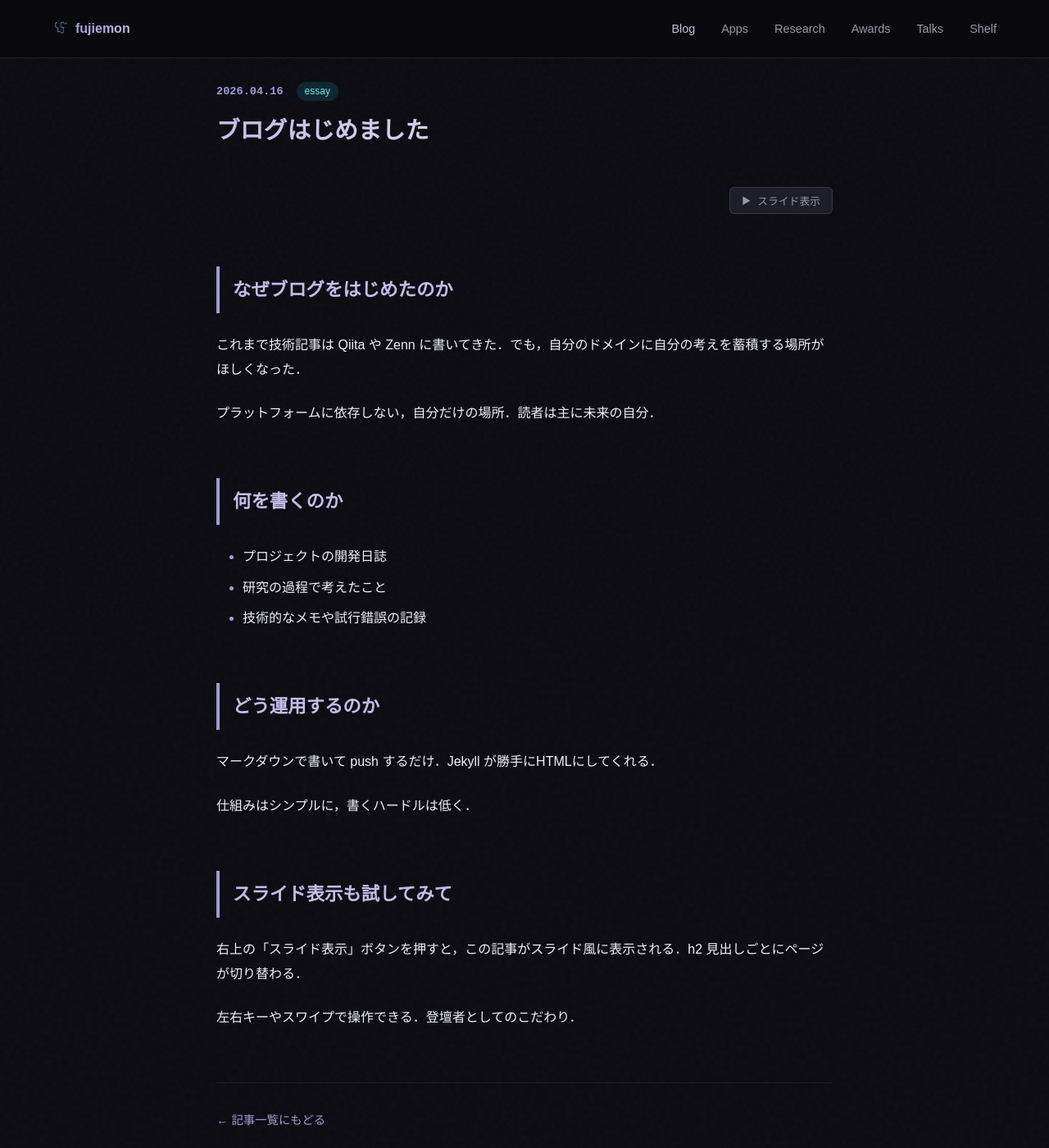
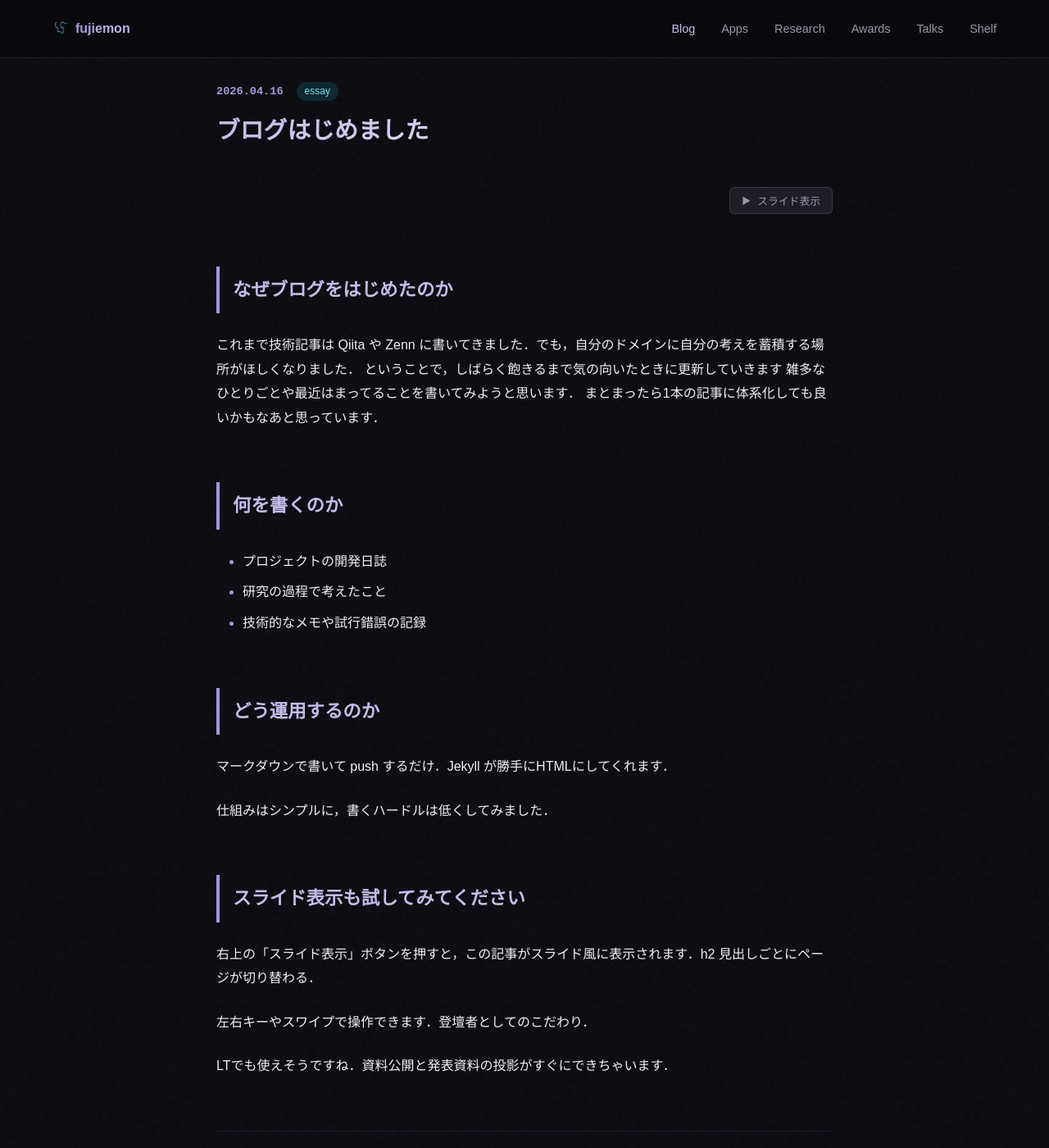
Before and after one commit to shotafujie/fujiemon, a Jekyll site: the page built from _posts/2026-04-16-hello.md, in a window 1280 px wide and 1400 px high. Shown: the whole window at 82% size. Built offline with Jekyll 4.4.1, drawn with Linux system fonts in a browser that asks for light colours; some web fonts are replaced.

Commit message:
AIにかかせた土台を書き直しました．

```diff
--- a/_posts/2026-04-16-hello.md
+++ b/_posts/2026-04-16-hello.md
@@ -1,4 +1,5 @@
 ---
+
 title: "ブログはじめました"
 date: 2026-04-16
 tags: [essay]
@@ -8,9 +9,10 @@ excerpt: "自分のドメインに自分の場所をつくる"
 
 ## なぜブログをはじめたのか
 
-これまで技術記事は Qiita や Zenn に書いてきた．でも，自分のドメインに自分の考えを蓄積する場所がほしくなった．
-
-プラットフォームに依存しない，自分だけの場所．読者は主に未来の自分．
+これまで技術記事は Qiita や Zenn に書いてきました．でも，自分のドメインに自分の考えを蓄積する場所がほしくなりました．
+ということで，しばらく飽きるまで気の向いたときに更新していきます
+雑多なひとりごとや最近はまってることを書いてみようと思います．
+まとまったら1本の記事に体系化しても良いかもなあと思っています．
 
 ## 何を書くのか
 
@@ -20,12 +22,14 @@ excerpt: "自分のドメインに自分の場所をつくる"
 
 ## どう運用するのか
 
-マークダウンで書いて push するだけ．Jekyll が勝手にHTMLにしてくれる．
+マークダウンで書いて push するだけ．Jekyll が勝手にHTMLにしてくれます．
 
-仕組みはシンプルに，書くハードルは低く．
+仕組みはシンプルに，書くハードルは低くしてみました．
 
-## スライド表示も試してみて
+## スライド表示も試してみてください
 
-右上の「スライド表示」ボタンを押すと，この記事がスライド風に表示される．h2 見出しごとにページが切り替わる．
+右上の「スライド表示」ボタンを押すと，この記事がスライド風に表示されます．h2 見出しごとにページが切り替わる．
 
-左右キーやスワイプで操作できる．登壇者としてのこだわり．
+左右キーやスワイプで操作できます．登壇者としてのこだわり．
+
+LTでも使えそうですね．資料公開と発表資料の投影がすぐにできちゃいます．
```
